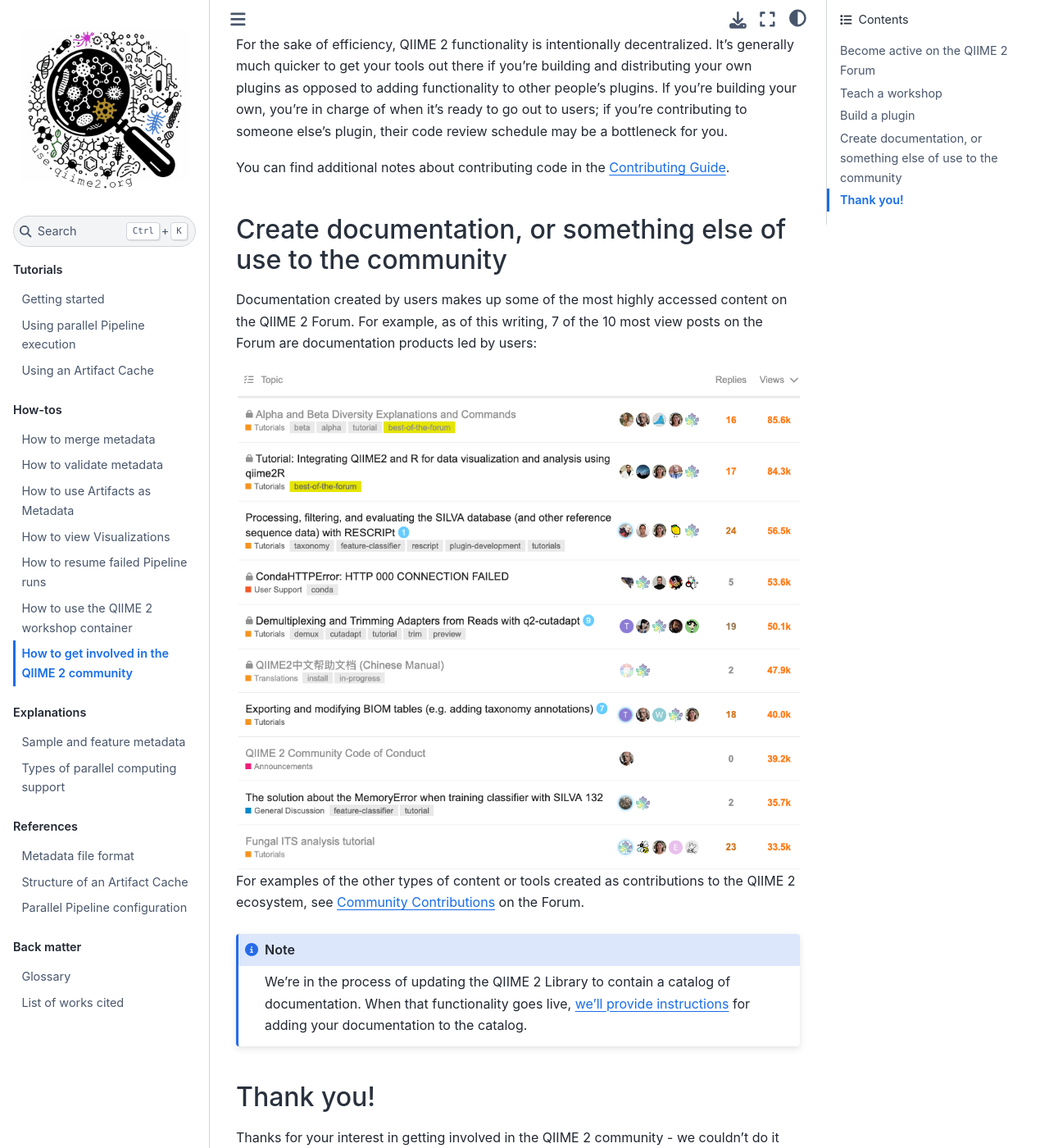
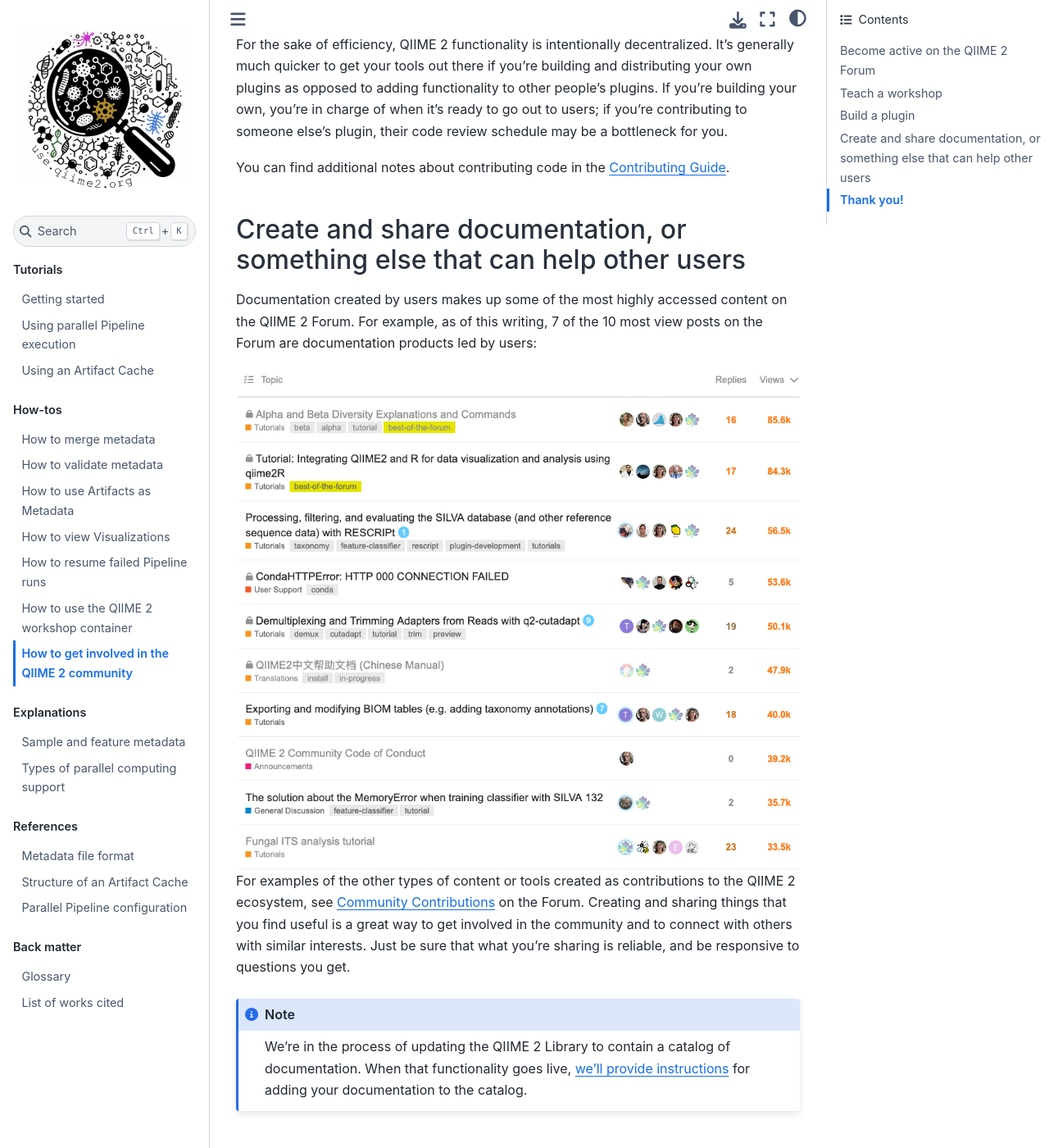
Before and after one commit to caporaso-lab/using-qiime2, a Jupyter Book: the page built from book/how-to-guides/get-involved.md, in a window 1280 px wide and 1400 px high, scrolled down 1621 px. Shown: the whole window at 82% size. Built offline with Jupyter Book 1.0.4 settings and Sphinx 7.4.7 and the Sphinx Book theme 1.1.4, drawn with Linux system fonts in a browser that asks for light colours.

Commit message:
update some phrasing

````diff
--- a/book/how-to-guides/get-involved.md
+++ b/book/how-to-guides/get-involved.md
@@ -48,7 +48,7 @@
 
 You can find additional notes about contributing code in the [Contributing Guide](https://github.com/qiime2/.github/blob/main/CONTRIBUTING.md).
 
-## Create documentation, or something else of use to the community
+## Create and share documentation, or something else that can help other users
 
 Documentation created by users makes up some of the most highly accessed content on the QIIME 2 Forum.
 For example, as of this writing, 7 of the 10 most view posts on the Forum are documentation products led by users:
@@ -58,6 +58,8 @@
 ```
 
 For examples of the other types of content or tools created as contributions to the QIIME 2 ecosystem, see [Community Contributions](https://forum.qiime2.org/c/community-contributions/15) on the Forum.
+Creating and sharing things that you find useful is a great way to get involved in the community and to connect with others with similar interests.
+Just be sure that what you're sharing is reliable, and be responsive to questions you get.
 
 ```{note}
 We're in the process of updating the QIIME 2 Library to contain a catalog of documentation.
````
